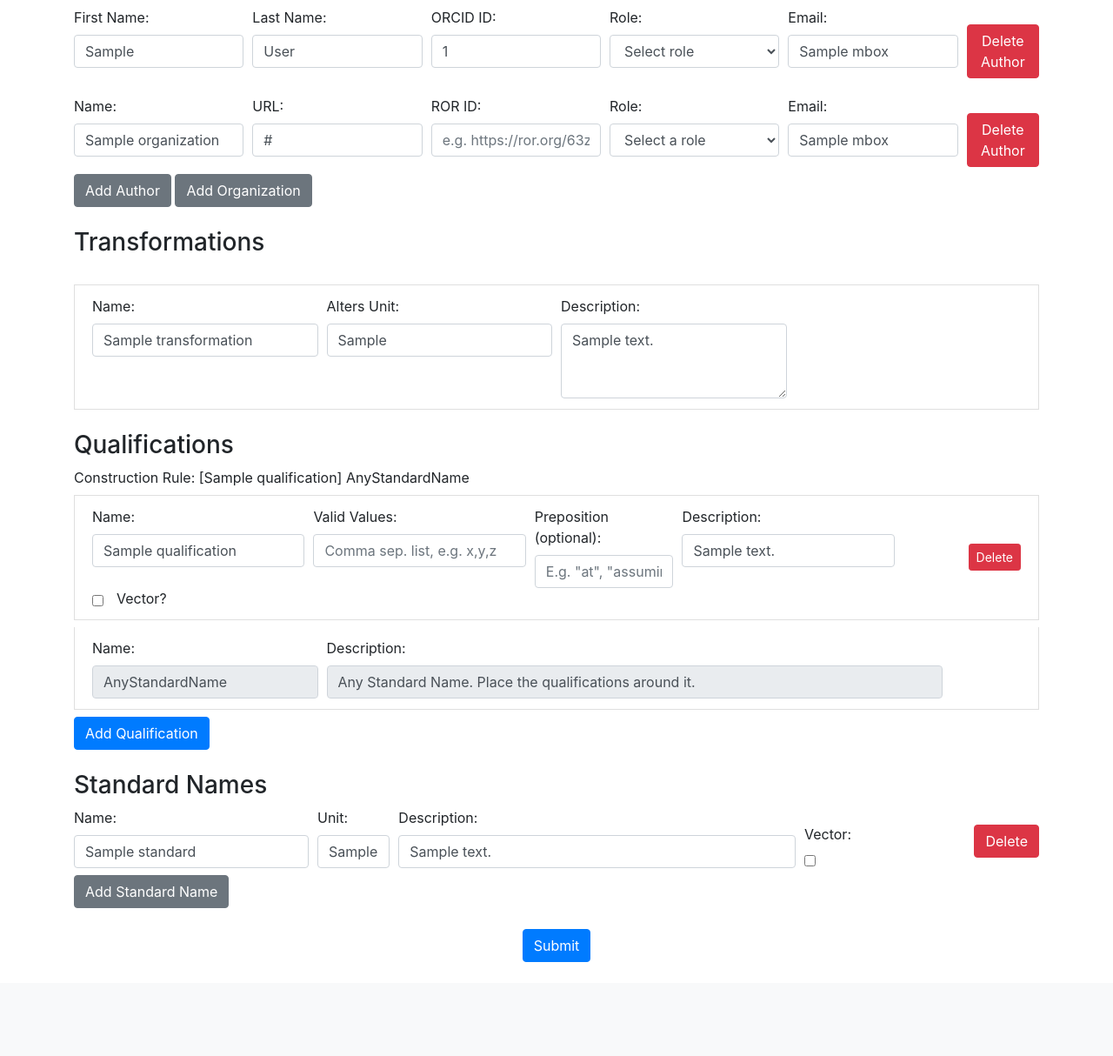
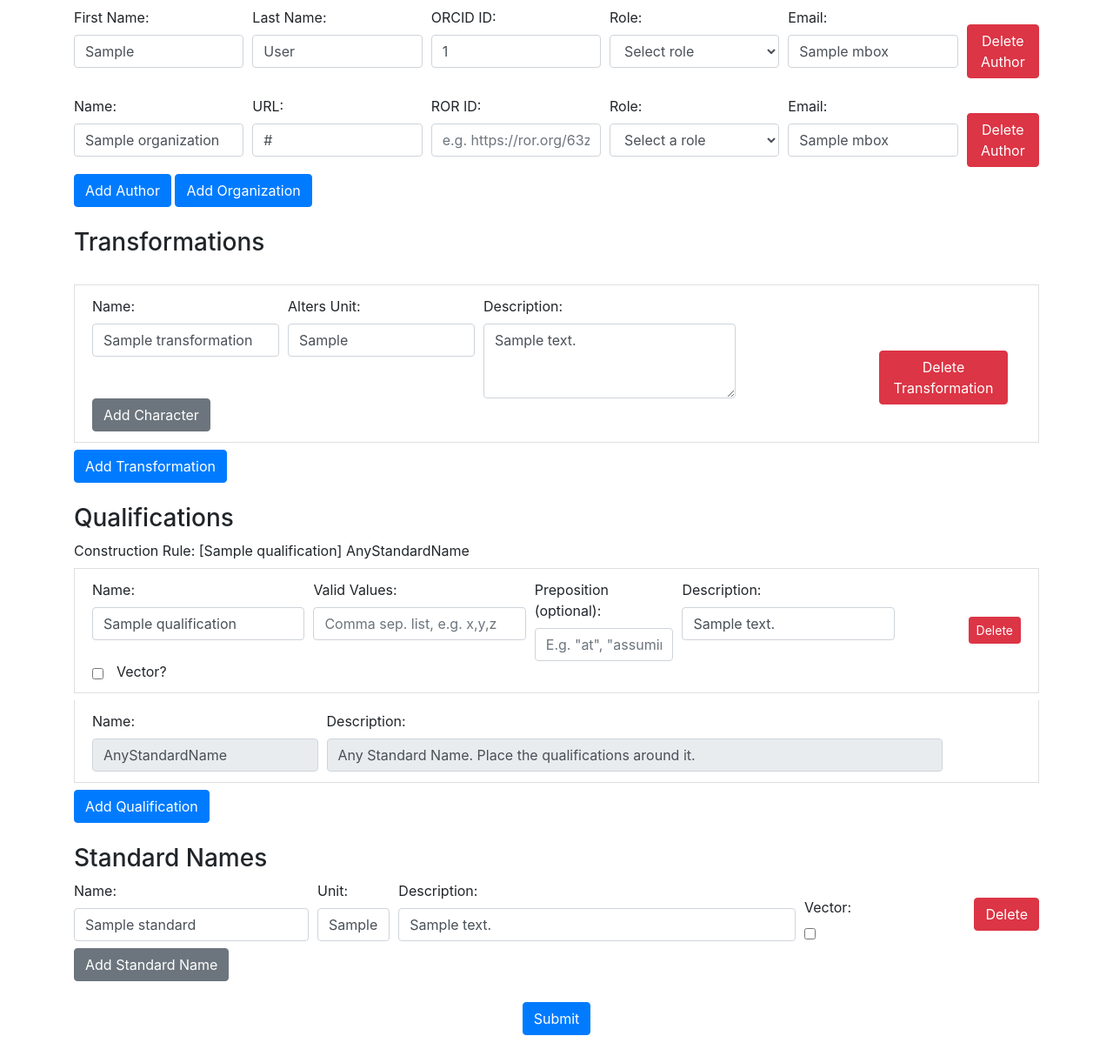
Before and after one commit to matthiasprobst/ssnolib, a Flask app: template ssnolib/ui/templates/form.html in a window 1280 px wide. Shown: the part 573-1787 px from the top of the page at 87% size. Before the commit the page ends 1679 px from the top, so only its background shows below. Run offline with Flask 3, Linux system fonts and the light colour scheme; the template is opened without the code that fills it: most values are stand-ins (such as "Sample title", 1, 10 or a date in 2020); parts of the project's set-up code (start-up, migrations or seed data) failed here and were passed over; some libraries are stand-ins or nearby versions.

Commit message:
add transformation button

```diff
--- a/ssnolib/ui/static/main.js
+++ b/ssnolib/ui/static/main.js
@@ -51,6 +51,74 @@ function addAuthor() {
         </div>
     `;
     authorContainer.appendChild(newAuthorDiv);
+}
+
+
+
+
+// Function to add new qualification fields with Bootstrap classes and delete button
+function addTransformation() {
+    const transformationContainer = document.getElementById('transformation-container');
+    const newTransformationDiv = document.createElement('div');
+    newTransformationDiv.classList.add('list-group-item', 'd-flex', 'justify-content-between', 'align-items-center', 'mb-2');
+
+    newTransformationDiv.innerHTML = `
+        <div class="w-100">
+            <div class="form-row">
+                <div class="col-md-3">
+                    <label>Name:</label>
+                    <input type="text" class="form-control" name="transformation_name[]" required
+                           value="">
+                </div>
+                <div class="col-md-3">
+                    <label>Alters Unit:</label>
+                    <input type="text" class="form-control" name="transformation_altersUnit[]" required
+                           value="">
+                </div>
+                <div class="col-md-4">
+                    <label>Description:</label>
+                    <textarea class="form-control" name="transformation_description[]" rows="3"
+                              required>{{ transformation.description  if data else '' }}</textarea>
+                </div>
+            </div>
+            <button type="button" class="btn btn-secondary" onclick="addCharacter()">Add Character</button>
+        </div>
+        <div class="col-md-2 text-right mt-2">
+            <button type="button" class="btn btn-danger mt-4" onclick="deleteTransformation(this)">Delete Transformation
+            </button>
+        </div>
+    `;
+
+    transformationContainer.appendChild(newTransformationDiv);
+    updateConfiguration();
+}
+
+
+function addCharacter(containerId){
+    const characterContainer = document.getElementById(containerId);
+    const newCharacterDiv = document.createElement('div');
+    newCharacterDiv.classList.add('form-row');
+
+    newCharacterDiv.innerHTML = `
+    <div class="col-md-1">
+        <label>Character:</label>
+        <input type="text" class="form-control" name="transformation_character_character[]" required
+               value="">
+    </div>
+    <div class="col-md-4">
+        <label>associatedWith:</label>
+        <select class="form-control qualification-dropdown" id="associatedWithDropdown" name="transformation_character_associatedWith[]">
+            <option value="">Select an association</option>
+            <option value="AnyStandardName" {% if character.associatedWith=='https://matthiasprobst.github.io/ssno#AnyStandardName' %}selected{% endif %}>Any Standard Name</option>
+        </select>
+    </div>
+    <div class="col-md-4">
+        <button type="button" class="btn btn-danger mt-4" onclick="deleteTransformation(this)">Delete Character
+        </button>
+    </div>
+    `;
+    characterContainer.appendChild(newCharacterDiv);
+    updateConfiguration();
 }
 
 // Function to add new organization fields with Bootstrap classes and "Delete" button at the end of the row
@@ -135,6 +203,12 @@ function deleteAuthor(button) {
 }
 
 // Function to delete an author row
+function deleteTransformation(button) {
+    const authorRow = button.parentNode.parentNode;
+    authorRow.remove();
+}
+
+// Function to delete an author row
 function deleteOrganization(button) {
     const orgaRow = button.parentNode.parentNode;
     orgaRow.remove();
@@ -147,8 +221,6 @@ function deleteStandardName(button) {
     const standardNameRow = button.parentNode.parentNode;
     standardNameRow.remove();
 }
-
-// Function to add new qualification fields with Bootstrap classes and delete button
 function addQualification() {
     const qualificationContainer = document.getElementById('qualification-container');
     const newQualificationDiv = document.createElement('div');
@@ -202,11 +274,6 @@ function updateConfiguration() {
     const qualificationHeading = document.getElementById('qualification-heading'); // Select the heading
     const qualificationDropdowns = document.querySelectorAll('.qualification-dropdown');
 
-        // Reset each dropdown
-    qualificationDropdowns.forEach(dropdown => {
-        dropdown.innerHTML = '<option value="" disabled selected>Select a Qualification</option>'; // Reset each dropdown
-    });
-
     const qualifications = qualificationContainer.querySelectorAll('.list-group-item');
 
     // Static "AnyStandardName" line
@@ -223,19 +290,48 @@ function updateConfiguration() {
     });
 
     console.log('---')
-    qualifications.forEach((qualification, index) => {
-        const name = qualification.querySelector('input[name="qualification_name[]"]')?.value;
-        console.log(qualificationDropdowns)
+    qualificationDropdowns.forEach(dropdown => {
+        console.log(dropdown)
+        // Get the current selection:
+        const selectedValue = dropdown.value;
+        // Reset dropdown:
+        dropdown.innerHTML = '<option value="" disabled selected>Select an Association</option>'; // Reset each dropdown
+//        const option = document.createElement('option');
+//        option.value = "AnyStandardName";
+//        option.textContent = "Any Standard Name";
+//        dropdown.appendChild(option);
+        qualifications.forEach((qualification, index) => {
+            const qualificationName = qualification.querySelector('input[name="qualification_name[]"]').value;
+            console.log(`qualificationName: ${qualificationName}`)
+            const option = document.createElement('option');
+            option.value = qualificationName
+            option.textContent = qualificationName
+            if (qualificationName === selectedValue) {
+                option.selected = true; // Retain the selected option
+            }
 
-        // Add qualification to all dropdowns
-        qualificationDropdowns.forEach(dropdown => {
-            const option = document.createElement('option');
-            option.value = name;
-            option.textContent = name;
             dropdown.appendChild(option);
         });
-    }
-    )
+    });
+//    qualifications.forEach((qualification, index) => {
+//        const name = qualification.querySelector('input[name="qualification_name[]"]')?.value;
+//        console.log(qualificationDropdowns)
+//        const selectedValue = dropdown.value;
+//
+//        // Add the qualifications as options, preserving the selection
+//        configItems.forEach(qualificationName => {
+//            const option = document.createElement('option');
+//            option.value = name;
+//            option.textContent = qualificationName;
+//
+//            if (qualificationName === selectedValue) {
+//                option.selected = true; // Retain the selected option
+//            }
+//
+//            dropdown.appendChild(option);
+//        });
+//    }
+//    )
 
     let configurationString = ''; // Initialize configuration string
     // Adding "AnyStandardName" at the end or dynamically based on the positions
--- a/ssnolib/ui/templates/form.html
+++ b/ssnolib/ui/templates/form.html
@@ -191,8 +191,8 @@
                 {% endfor %}
                 {% endif %}
             </div>
-            <button type="button" class="btn btn-secondary" onclick="addAuthor()">Add Author</button>
-            <button type="button" class="btn btn-secondary" onclick="addOrganization()">Add Organization</button>
+            <button type="button" class="btn btn-primary" onclick="addAuthor()">Add Author</button>
+            <button type="button" class="btn btn-primary" onclick="addOrganization()">Add Organization</button>
         </div>
 
         <h3 class="mt-4">Transformations</h3>
@@ -203,29 +203,30 @@
                 <div class="w-100">
                     <div class="form-row">
                         <div class="col-md-3">
-                            <label>Name:</label>
+                            <label title="Please use capital letters for associated characters.">Name:</label>
                             <input type="text" class="form-control" name="transformation_name[]" required
-                                   value="{{ transformation.name }}" oninput="updateConfiguration()">
+                                   value="{{ transformation.name }}">
                         </div>
                         <div class="col-md-3">
-                            <label>Alters Unit:</label>
+                            <label title="Put characters in square brackets, e.g. [X]/[C]">Alters Unit:</label>
                             <input type="text" class="form-control" name="transformation_altersUnit[]" required
-                                   value="{{ transformation.altersUnit }}" oninput="updateConfiguration()">
+                                   value="{{ transformation.altersUnit }}">
                         </div>
-                        <div class="col-md-3">
+                        <div class="col-md-4">
                             <label>Description:</label>
                             <textarea class="form-control" name="transformation_description[]" rows="3"
                                       required>{{ transformation.description  if data else '' }}</textarea>
                         </div>
                     </div>
+                    <div id="characters-container ">
                     {% for character in transformation.hasCharacter %}
                         <div class="form-row">
-                        <div class="col-md-3">
+                            <div class="col-md-1">
                                 <label>Character:</label>
                                 <input type="text" class="form-control" name="transformation_character_character[]" required
-                                   value="{{ character.character }}" oninput="updateConfiguration()">
+                                       value="{{ character.character }}">
                             </div>
-                        <div class="col-md-3">
+                            <div class="col-md-4">
                                 <label>associatedWith:</label>
                                 <select class="form-control qualification-dropdown" id="associatedWithDropdown" name="transformation_character_associatedWith[]">
                                     <option value="">Select an association</option>
@@ -235,12 +236,24 @@
                                     {% endfor %}
                                 </select>
                             </div>
-                    </div>
-                    {% endfor %}
+                            <div class="col-md-4">
+                                <button type="button" class="btn btn-danger mt-4" onclick="deleteTransformation(this)">Delete Character
+                                </button>
                             </div>
                         </div>
                     {% endfor %}
                     </div>
+                    <button type="button" class="btn btn-secondary" onclick="addCharacter()">Add Character</button>
+                </div>
+                <div class="col-md-2 text-right mt-2">
+                    <button type="button" class="btn btn-danger mt-4" onclick="deleteTransformation(this)">Delete Transformation
+                    </button>
+                </div>
+            </div>
+
+            {% endfor %}
+        </div>
+        <button type="button" class="btn btn-primary" onclick="addTransformation()">Add Transformation</button>
 
         <h3 class="mt-4">Qualifications</h3>
         <label id="qualification-heading"></label>
```
Lines whose indentation alone changed are shown as unchanged.
